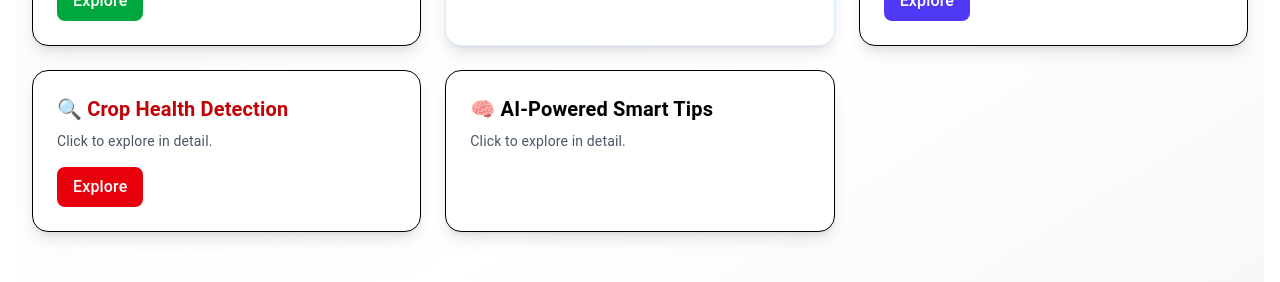
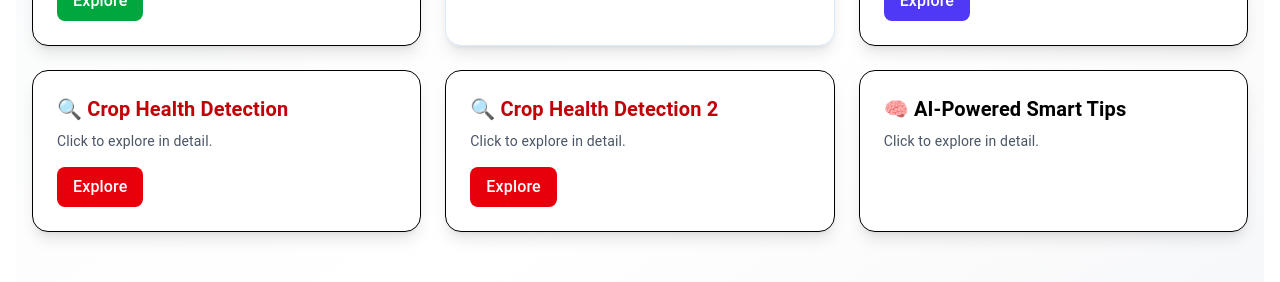
Before and after one commit to MangeshPawar2004/Agriculture, a React (Vite) app: page /crop-monitoring in a window 1280 px wide. Shown: the part 324-606 px from the top of the page. Built offline with nearby package versions, Linux system fonts and the light colour scheme; no server answers.

Commit message:
added hugging face

```diff
--- a/src/App.jsx
+++ b/src/App.jsx
@@ -129,7 +129,7 @@ function App() {
             element={<CropHealthCheckPage />}
           />
           <Route path="crop-monitoring/crop-health" element={<CropHealth />} />
-          <Route path="crop-monitoring/crop-health" element={<CropHealth />} />
+
           <Route path="/smart-sell" element={<SmartSell />} />
           <Route path="/login" element={<Auth />} />
           <Route path="/services" element={<Services />} />
--- a/src/pages/CropMonitoring.jsx
+++ b/src/pages/CropMonitoring.jsx
@@ -25,6 +25,12 @@ const CropMonitoring = () => {
       title: "🔍 Crop Health Detection",
       color: "red",
       to: "/crop-monitoring/crop-health",
+      emoji: "🔍",
+    },
+    {
+      title: "🔍 Crop Health Detection 2",
+      color: "red",
+      to: "/crop-monitoring/crop-health-check",
       emoji: "🔍",
     },
     {
```
